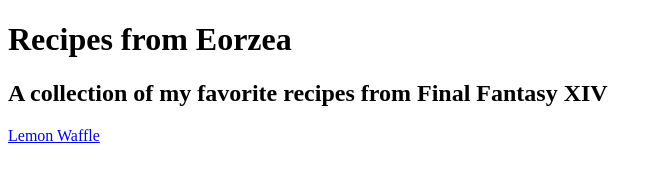
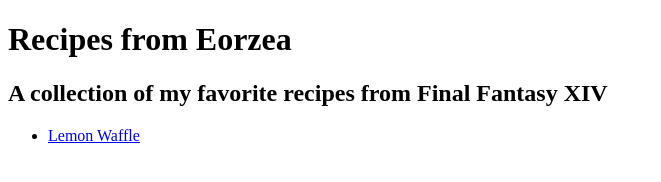
Before and after one commit to ArtemyOsovskoi/odin-recipes, a plain HTML site: page index.html in a window 1280 px wide. Shown: the whole page, without its empty margins (0-661 px from the left). Drawn offline with Linux system fonts and the light colour scheme.

Commit message:
Add index.html

```diff
--- a/index.html
+++ b/index.html
@@ -7,7 +7,11 @@
  <body>
   <h1>Recipes from Eorzea</h1>
     <h2> A collection of my favorite recipes from Final Fantasy XIV</h2>
-      <a href="recipes/lemonwaffle.html">Lemon Waffle</a>
+      <ul>
+      <li><a href="recipes/lemonwaffle.html">Lemon Waffle</a></li>
+
+
+      </ul>
 
 
 
```
